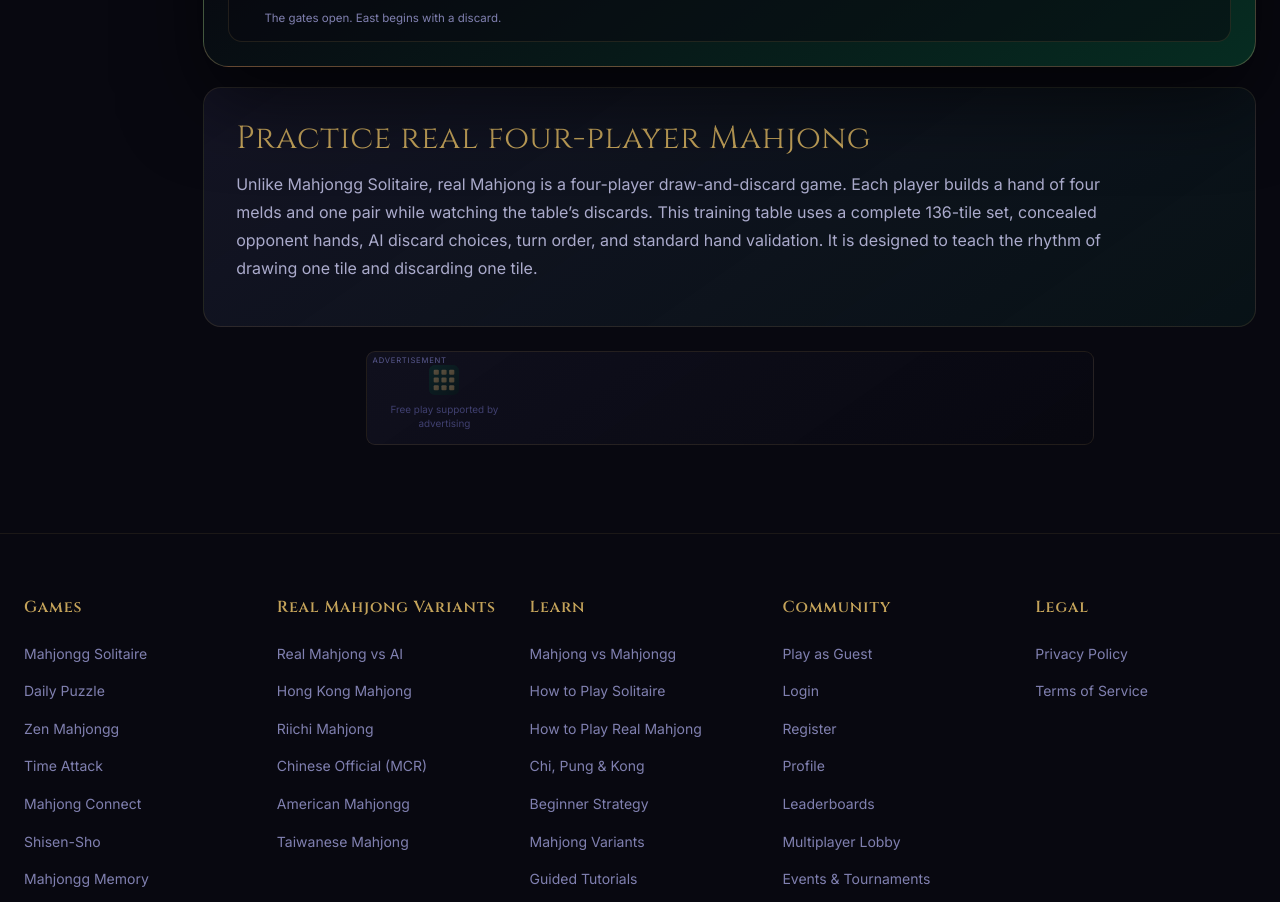
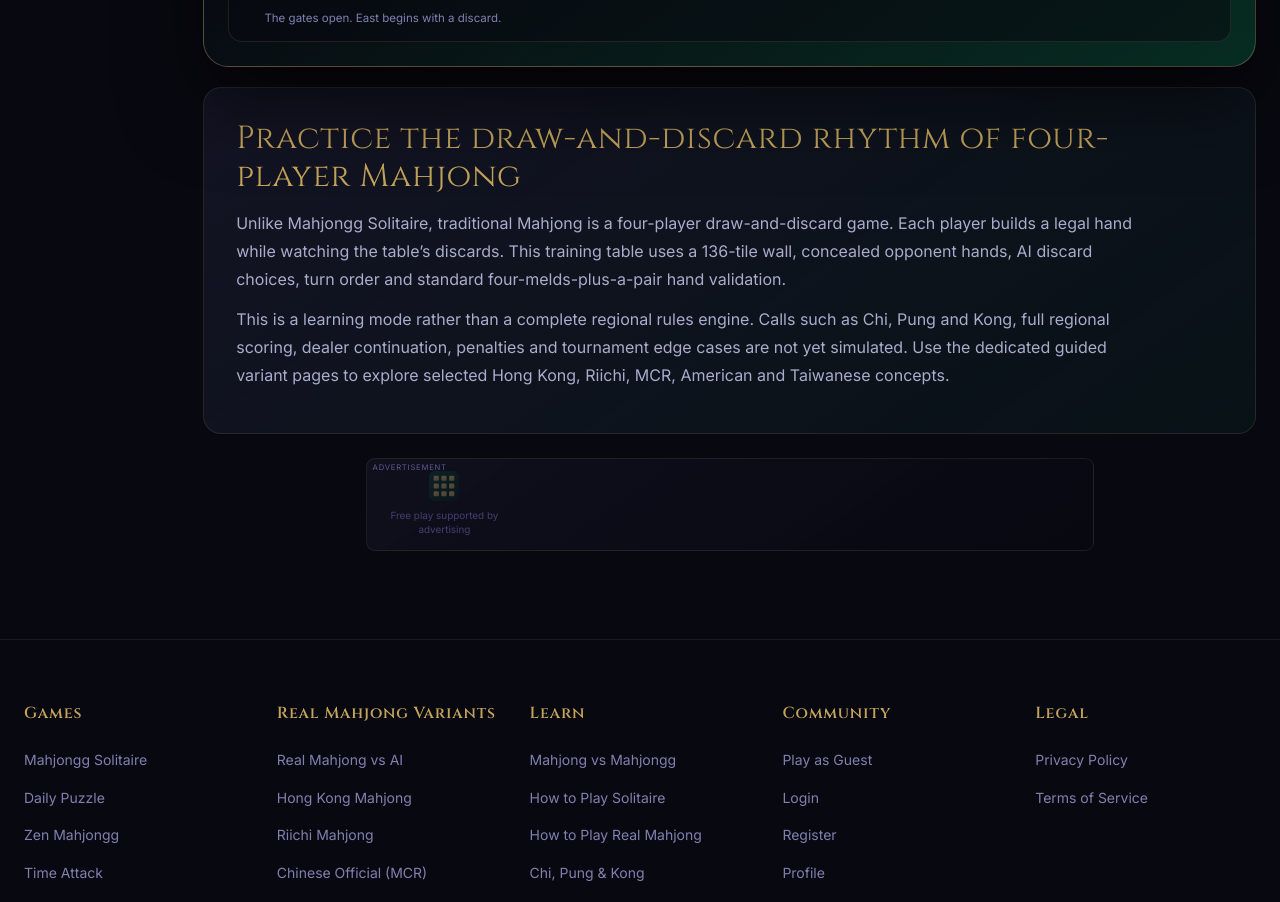
Before and after one commit to alexdevriesxing/nine-gates-mahjong, a React (Vite) app: page /real-mahjong in a window 1280 px wide. Shown: the part 980-1882 px from the top of the page. Built offline with nearby package versions, Linux system fonts and the light colour scheme; no server answers.

Commit message:
Label real Mahjong mode as a training table

```diff
--- a/src/app/pages/RealMahjongPage.tsx
+++ b/src/app/pages/RealMahjongPage.tsx
@@ -4,18 +4,22 @@ import RealMahjongGame from '../../game/react/RealMahjongGame';
 export default function RealMahjongPage() {
   return (
     <GamePageFrame
-      title="Play Real Mahjong vs AI Online | Nine Gates Mahjong"
-      description="Play a free four-seat Mahjong training hand against three AI personalities. Draw, sort, discard, read the table, and complete a standard winning hand."
+      title="Real Mahjong Training vs AI Online | Nine Gates Mahjong"
+      description="Practice a simplified four-seat Mahjong draw-and-discard hand against three AI personalities. Learn turn rhythm, table reading and standard hand shape."
       canonical="/real-mahjong"
     >
       <RealMahjongGame />
       <article className="game-seo-card">
-        <h2>Practice real four-player Mahjong</h2>
+        <h2>Practice the draw-and-discard rhythm of four-player Mahjong</h2>
         <p>
-          Unlike Mahjongg Solitaire, real Mahjong is a four-player draw-and-discard game. Each player builds
-          a hand of four melds and one pair while watching the table’s discards. This training table uses a
-          complete 136-tile set, concealed opponent hands, AI discard choices, turn order, and standard hand
-          validation. It is designed to teach the rhythm of drawing one tile and discarding one tile.
+          Unlike Mahjongg Solitaire, traditional Mahjong is a four-player draw-and-discard game. Each player builds
+          a legal hand while watching the table’s discards. This training table uses a 136-tile wall, concealed
+          opponent hands, AI discard choices, turn order and standard four-melds-plus-a-pair hand validation.
+        </p>
+        <p>
+          This is a learning mode rather than a complete regional rules engine. Calls such as Chi, Pung and Kong,
+          full regional scoring, dealer continuation, penalties and tournament edge cases are not yet simulated.
+          Use the dedicated guided variant pages to explore selected Hong Kong, Riichi, MCR, American and Taiwanese concepts.
         </p>
       </article>
     </GamePageFrame>
```
